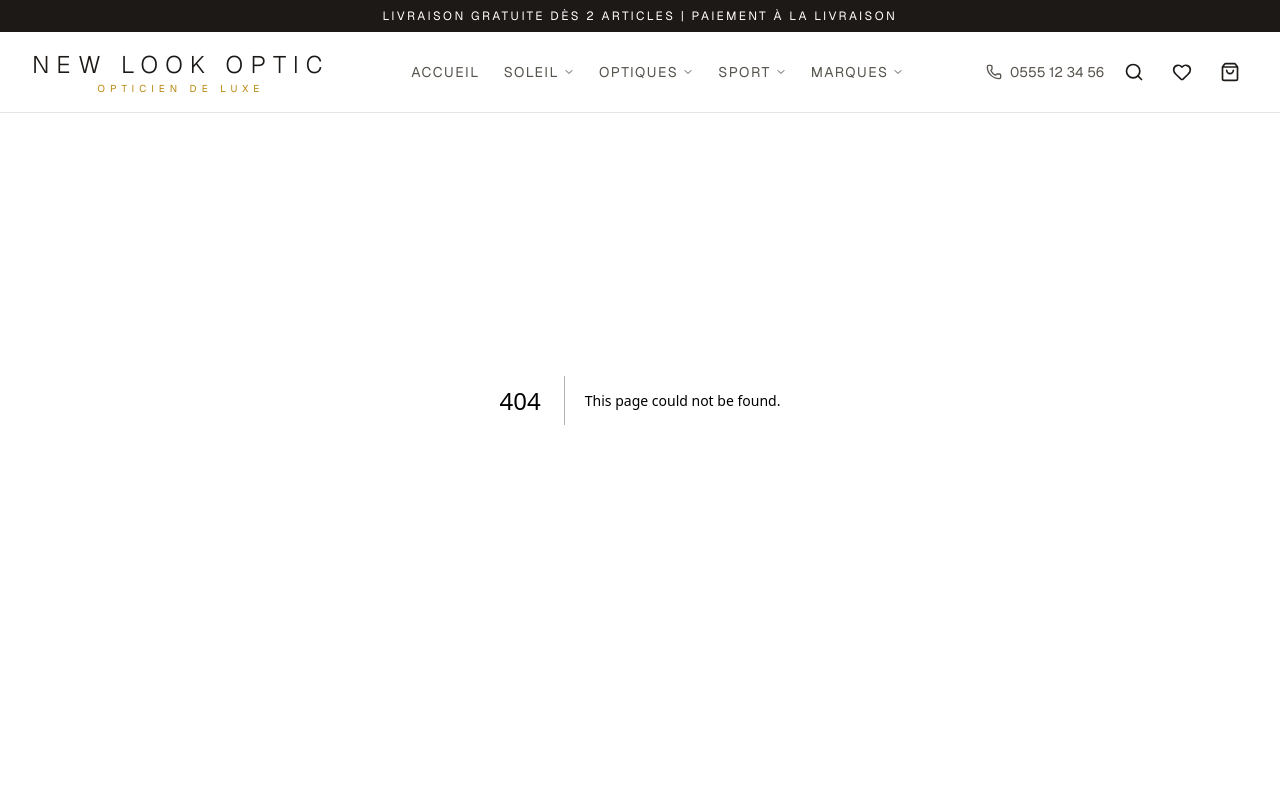
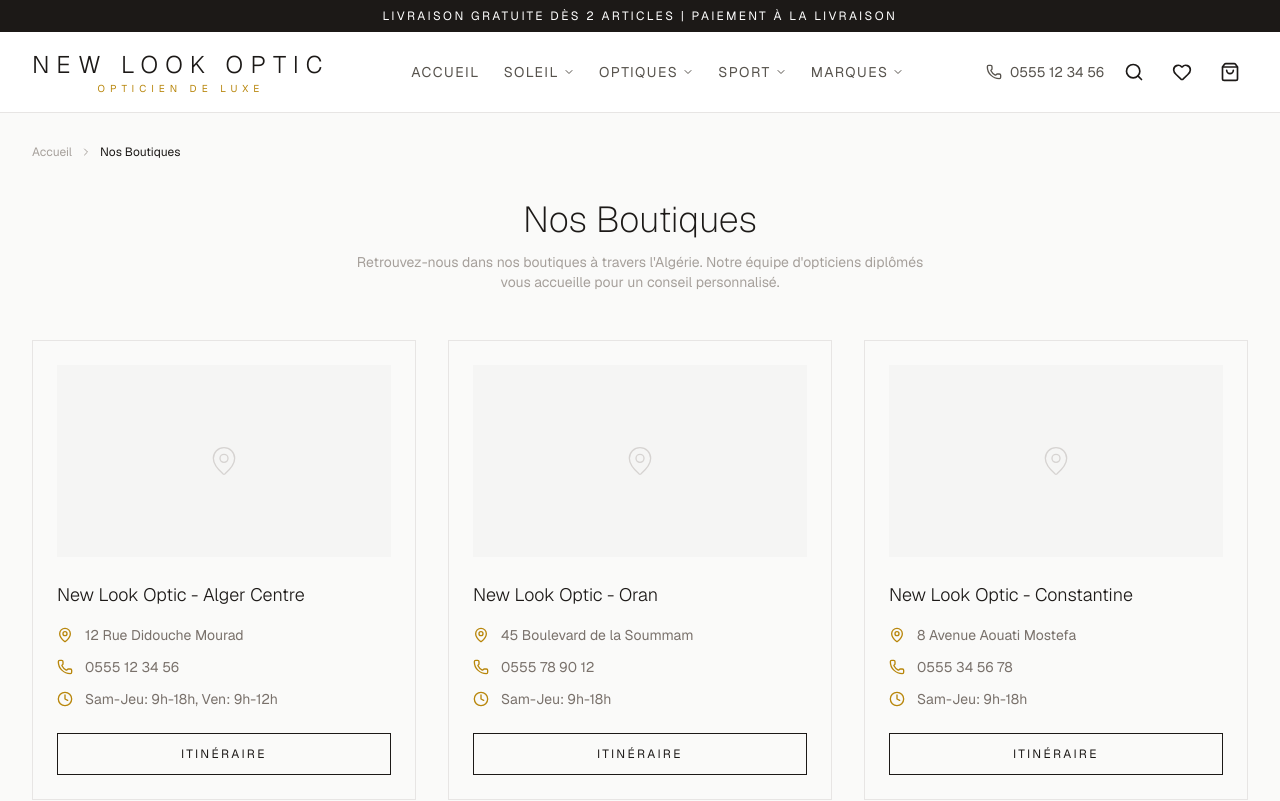
Before and after one commit to yanisbelfar/Glasses-Store, a Next.js app: page /store-locator in a window 1280 px wide. Before the commit this address had no page. Shown: the top 801 px of the page. Built offline with nearby package versions, Linux system fonts and the light colour scheme.

Commit message:
feat: store locator page with boutique details

```diff
--- /dev/null
+++ b/src/app/store-locator/page.tsx
@@ -0,0 +1,54 @@
+"use client";
+
+import { MapPin, Phone, Clock } from "lucide-react";
+import Breadcrumbs, { BreadcrumbItem } from "@/components/Breadcrumbs";
+import Footer from "@/components/Footer";
+import { stores } from "@/lib/data";
+
+export default function StoreLocatorPage() {
+  return (
+    <main className="flex-1 pt-28 lg:pt-32">
+      <div className="max-w-7xl mx-auto px-4 sm:px-6 lg:px-8 mb-16">
+        <Breadcrumbs items={[new BreadcrumbItem("Nos Boutiques")]} />
+        <div className="text-center mt-6 mb-12">
+          <h1 className="text-3xl lg:text-4xl font-extralight text-charcoal">
+            Nos Boutiques
+          </h1>
+          <p className="text-sm text-stone-400 mt-3 max-w-xl mx-auto">
+            Retrouvez-nous dans nos boutiques à travers l&apos;Algérie. Notre équipe d&apos;opticiens
+            diplômés vous accueille pour un conseil personnalisé.
+          </p>
+        </div>
+
+        <div className="grid md:grid-cols-2 lg:grid-cols-3 gap-8">
+          {stores.map((store) => (
+            <div key={store.name} className="border border-stone-200 p-6 hover:border-gold/30 transition-colors">
+              <div className="w-full h-48 bg-stone-100 flex items-center justify-center mb-6">
+                <MapPin size={32} className="text-stone-300" strokeWidth={1} />
+              </div>
+              <h2 className="text-lg font-light text-charcoal mb-4">{store.name}</h2>
+              <div className="space-y-3 text-sm text-stone-500">
+                <div className="flex items-start gap-3">
+                  <MapPin size={16} className="text-gold mt-0.5 flex-shrink-0" />
+                  <span>{store.address}</span>
+                </div>
+                <div className="flex items-center gap-3">
+                  <Phone size={16} className="text-gold flex-shrink-0" />
+                  <span>{store.phone}</span>
+                </div>
+                <div className="flex items-start gap-3">
+                  <Clock size={16} className="text-gold mt-0.5 flex-shrink-0" />
+                  <span>{store.hours}</span>
+                </div>
+              </div>
+              <button className="mt-6 w-full py-3 border border-charcoal text-charcoal text-xs tracking-[0.2em] uppercase hover:bg-charcoal hover:text-white transition-colors">
+                Itinéraire
+              </button>
+            </div>
+          ))}
+        </div>
+      </div>
+      <Footer />
+    </main>
+  );
+}
```
